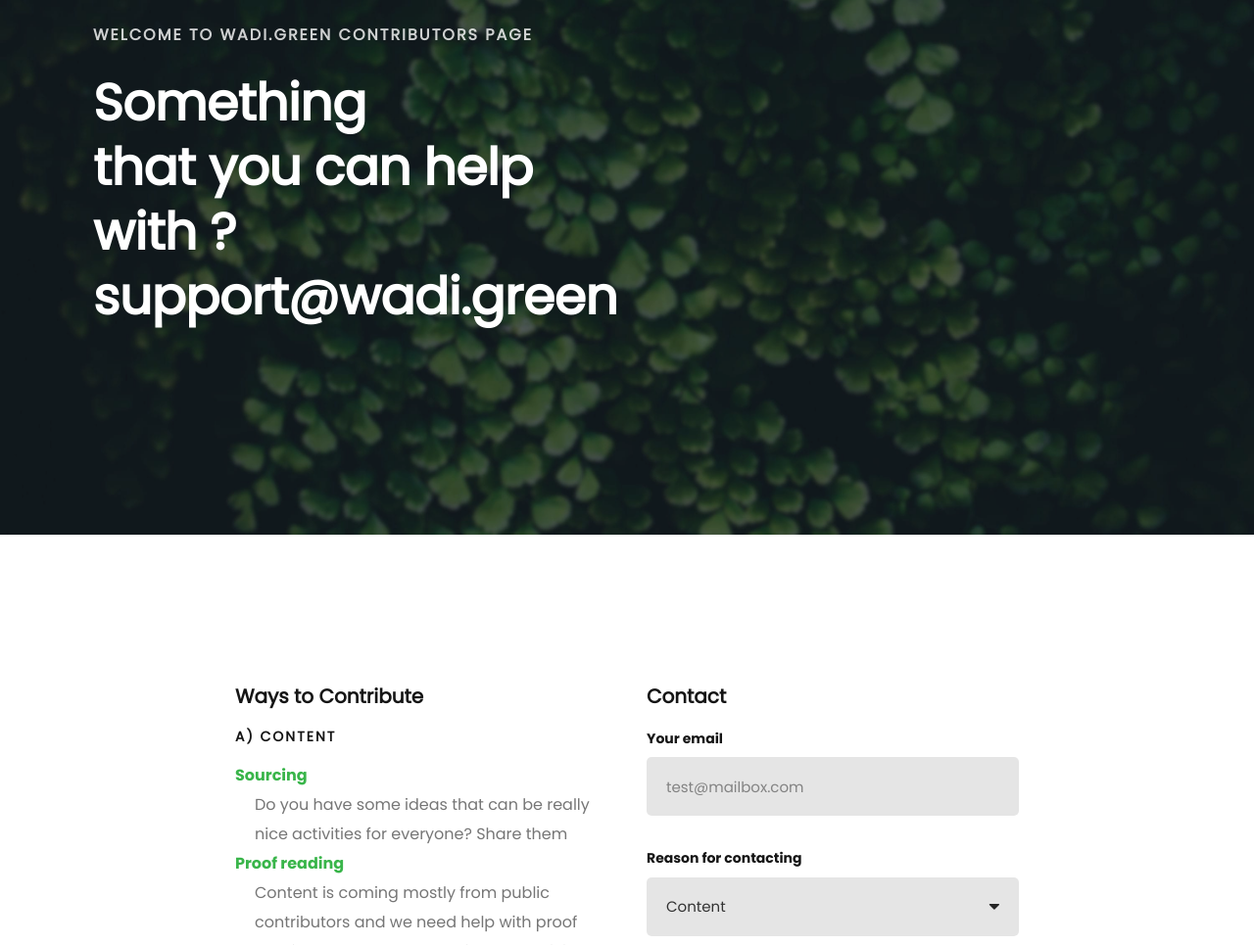
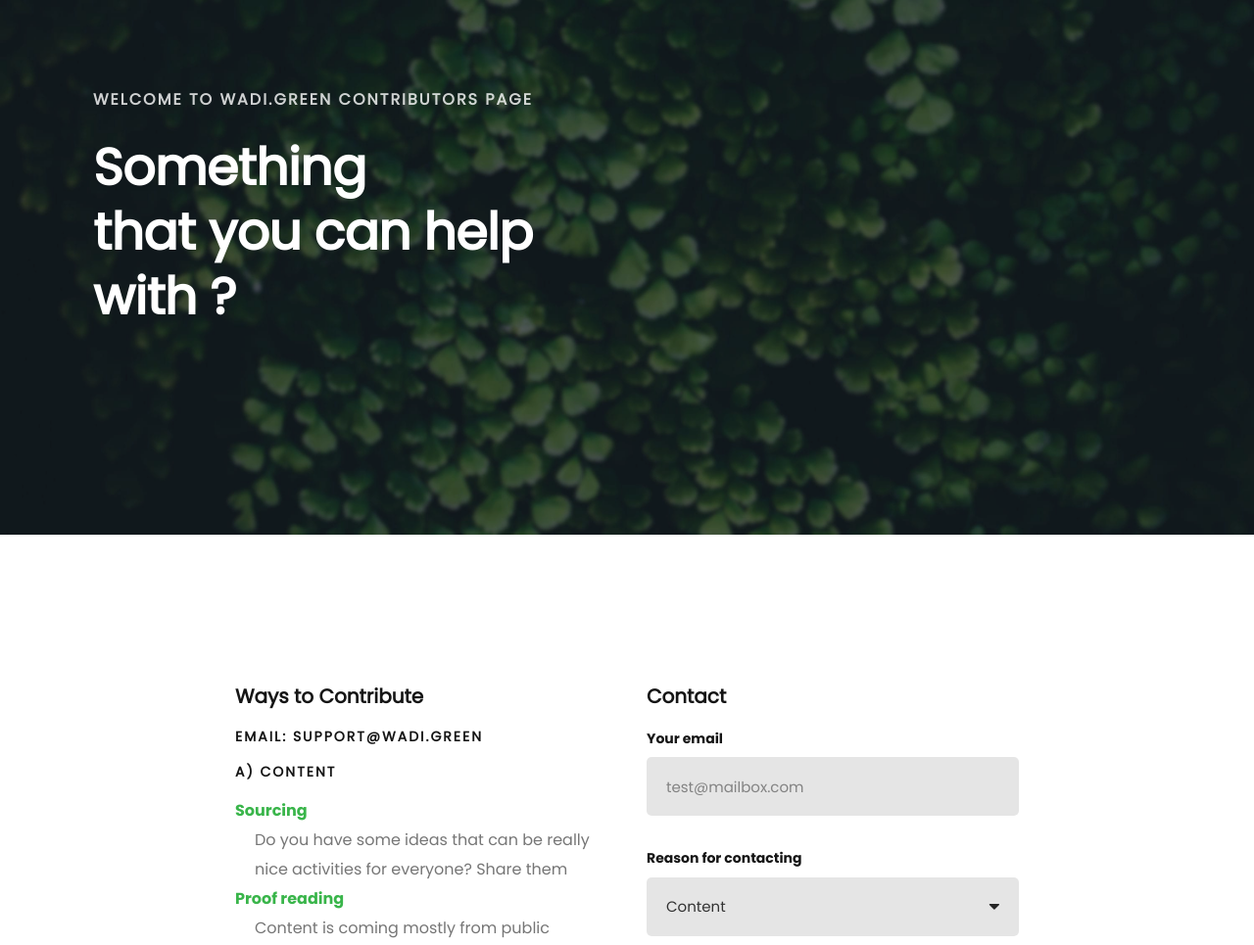
Before and after one commit to wadi-green/Wadi.Green, a plain HTML site: page contact.html in a window 1280 px wide. Shown: the part 240-1205 px from the top of the page at 98% size. Drawn offline with Linux system fonts and the light colour scheme; files whose address does not match are found by name.

Commit message:
contact details

```diff
--- a/contact.html
+++ b/contact.html
@@ -82,8 +82,7 @@
                     <h1 data-aos="fade-up">
                         Something <br>
                         that you can help <br>
-                        with ? <br>
-                        support@wadi.green
+                        with ?
                     </h1>
 
                 </div>
@@ -101,6 +100,7 @@
             <div class="row">
                 <div class="col-six tab-full">
                     <h3>Ways to Contribute</h3>
+                    <h5>Email: support@wadi.green</h5>
                     <h5>a) Content</h5>
                     <dl>
                         <dt><strong>Sourcing</strong></dt>
```
